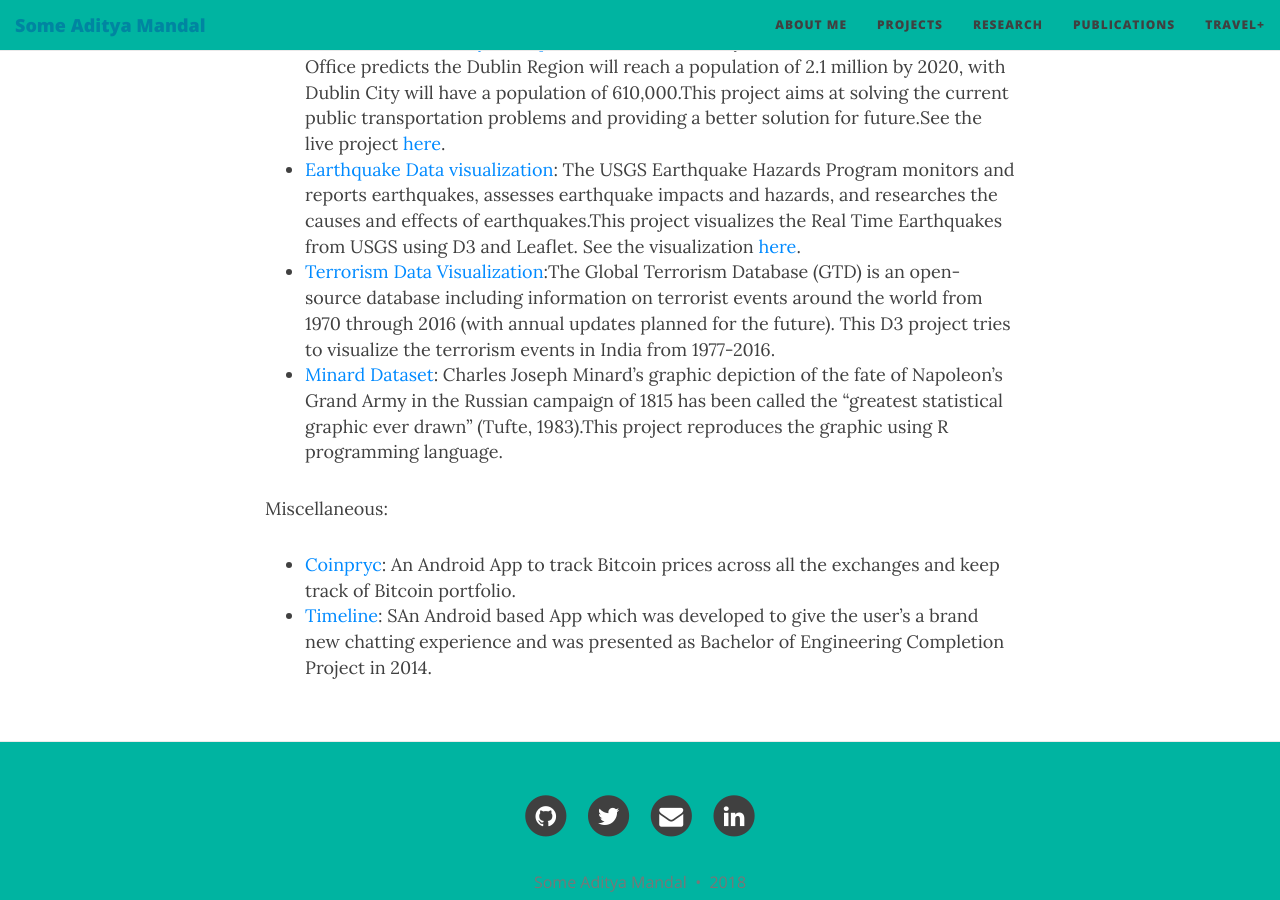
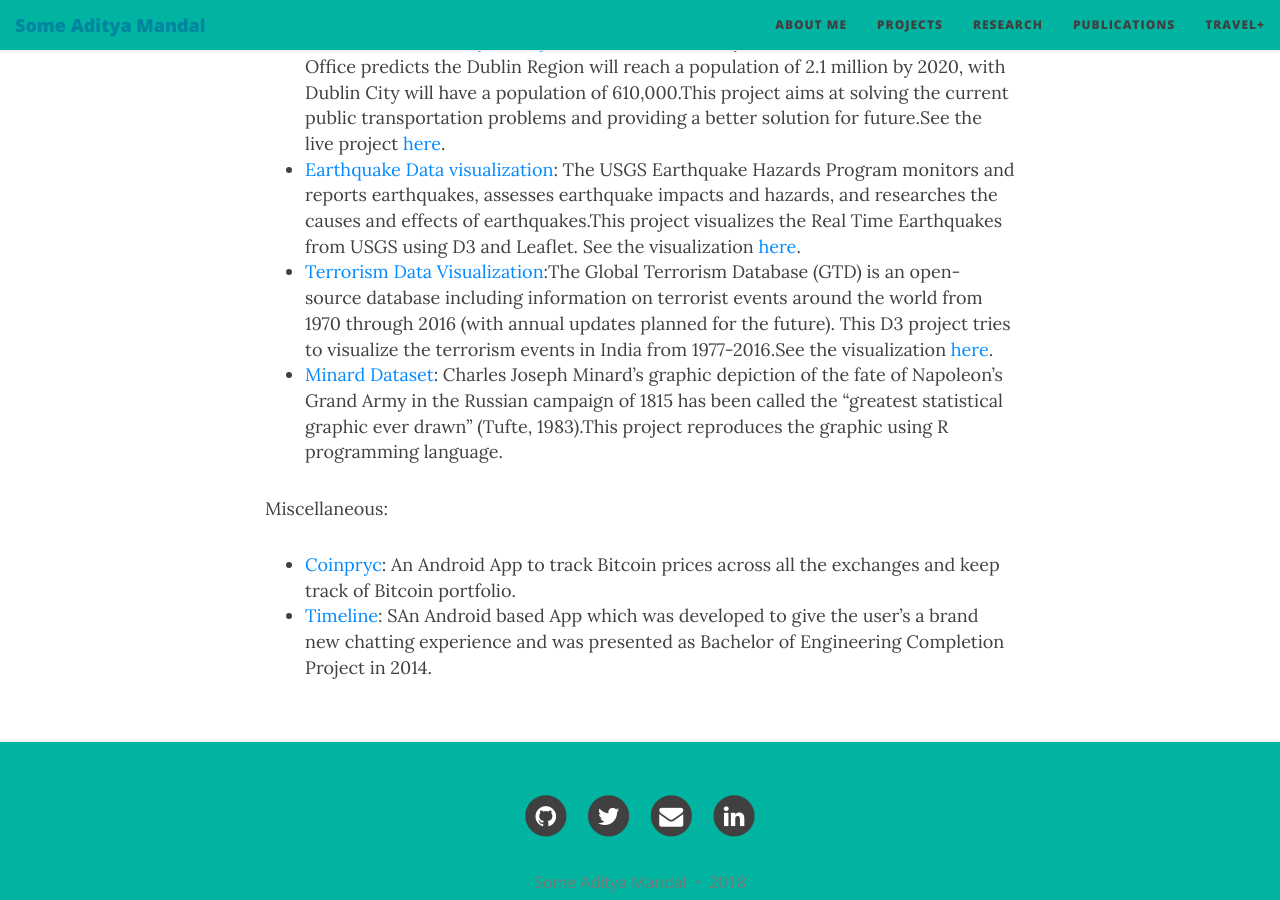
Before and after one commit to someaditya/someaditya.github.io, a Jekyll site: the page built from projects.md, in a window 1280 px wide and 900 px high, scrolled down 528 px. Built offline with Jekyll 4.4.1, drawn with Linux system fonts in a browser that asks for light colours; nearby versions of some CDN libraries.

Commit message:
Update projects.md

```diff
--- a/projects.md
+++ b/projects.md
@@ -13,7 +13,7 @@ Machine Learning:
 Data Visualization:
 - [Real Time Dublin City Transportation Dashboard](https://github.com/someaditya/Real-Time-Dublin-City-Transportation-Dashboard): By 2020, the Central Statistics Office predicts the Dublin Region will reach a population of 2.1 million by 2020, with Dublin City will have a population of 610,000.This project aims at solving the current public transportation problems and providing a better solution for future.See the live project [here](http://someaditya.in/Real-Time-Dublin-City-Transportation-Dashboard/index.html).
 - [Earthquake Data visualization](https://github.com/someaditya/Earthquake-Data-Visualization): The USGS Earthquake Hazards Program monitors and reports earthquakes, assesses earthquake impacts and hazards, and researches the causes and effects of earthquakes.This project visualizes the Real Time Earthquakes from USGS using D3 and Leaflet. See the visualization [here](http://someaditya.in/Earthquake-Data-Visualization/).
-- [Terrorism Data Visualization](https://github.com/someaditya/Terrorism-Data-Visualization-D3):The Global Terrorism Database (GTD) is an open-source database including information on terrorist events around the world from 1970 through 2016 (with annual updates planned for the future). This D3 project tries to visualize the terrorism events in India from 1977-2016.
+- [Terrorism Data Visualization](https://github.com/someaditya/Terrorism-Data-Visualization-D3):The Global Terrorism Database (GTD) is an open-source database including information on terrorist events around the world from 1970 through 2016 (with annual updates planned for the future). This D3 project tries to visualize the terrorism events in India from 1977-2016.See the visualization [here](http://someaditya.in/Terrorism-Data-Visualization-D3/).
 - [Minard Dataset](https://github.com/someaditya/Minard-Dataset): Charles Joseph Minard's graphic depiction of the fate of Napoleon's Grand Army in the Russian campaign of 1815 has been called the "greatest statistical graphic ever drawn" (Tufte, 1983).This project reproduces the graphic using R programming language.
 
 
```
